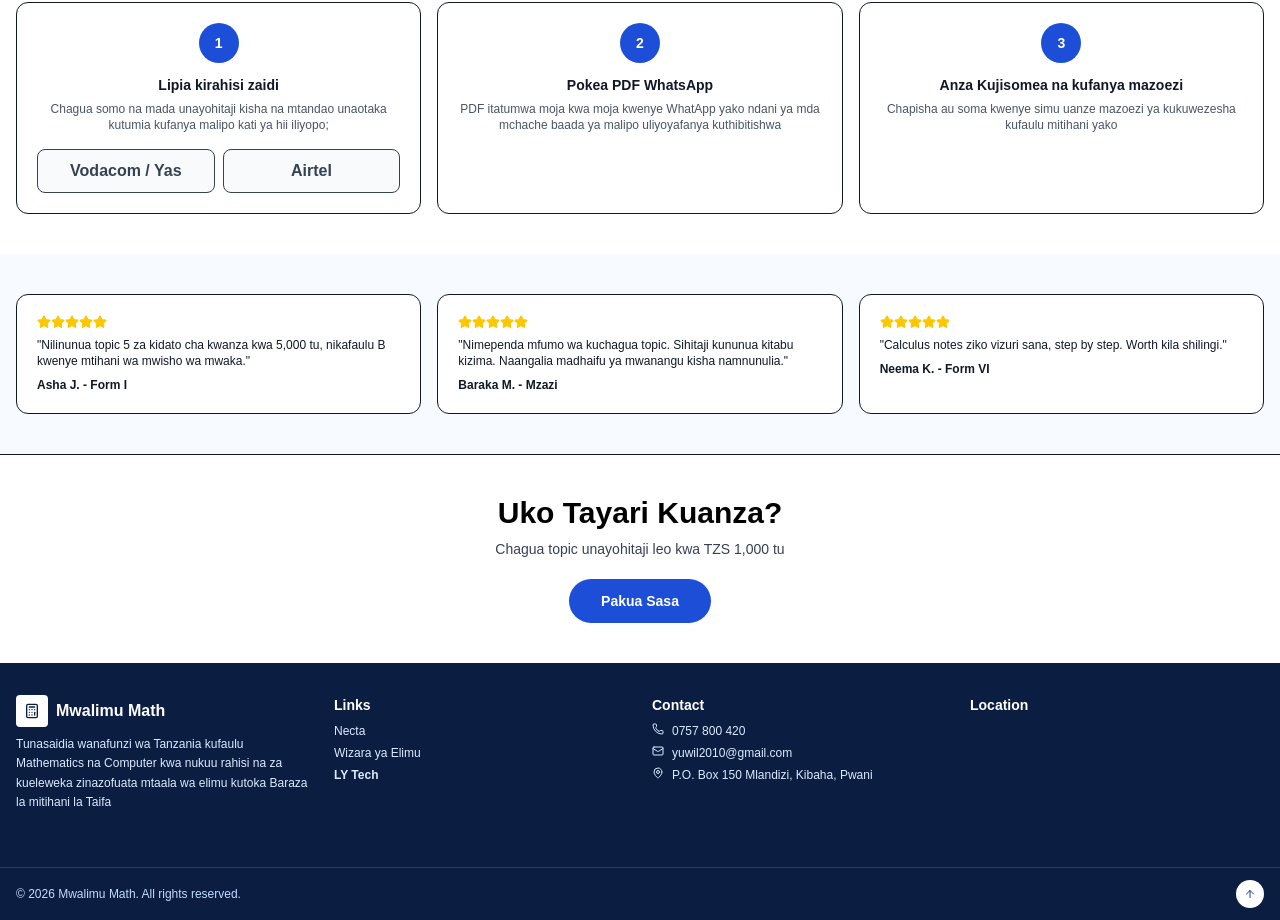
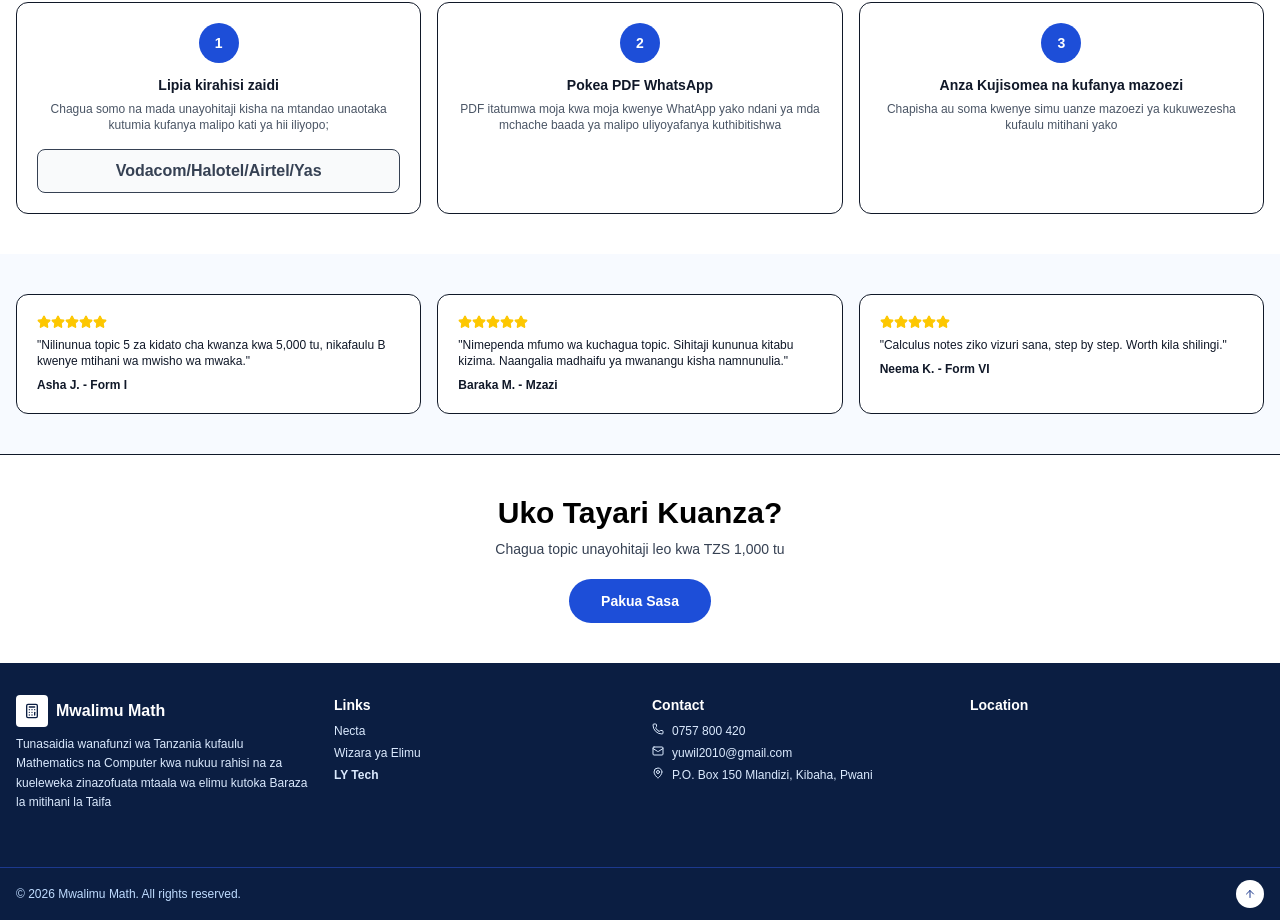
Before and after one commit to yuwil2010-ship-it/mwalimu-math, a Next.js app: page / in a window 1280 px wide. Shown: the part 1177-2097 px from the top of the page. Built offline with nearby package versions, Linux system fonts and the light colour scheme; grey boxes are pictures that could not be loaded.

Commit message:
fix(payments): single button Vodacom/Halotel/Airtel/Yas one row only

```diff
--- a/app/page.tsx
+++ b/app/page.tsx
@@ -174,12 +174,10 @@ export default function HomePage() {
             <div className="w-10 h-10 bg-[#1d4ed8] text-white rounded-full flex items-center justify-center mx-auto font-black text-sm">1</div>
             <h4 className="font-bold mt-3 text-sm">{tr.s1t}</h4>
             <p className="text-xs text-gray-600 mt-1.5">{tr.s1d}</p>
-            <div className="grid grid-cols-2 gap-2 mt-4">
-              {["Vodacom / Yas", "Airtel"].map(m => (
-                <div key={m} className="h-11 flex items-center justify-center text- font-bold border rounded-lg bg-gray-50 text-gray-700 px-1 text-center leading-tight whitespace-nowrap">
-                  {m}
-                </div>
-              ))}
+            <div className="mt-4">
+              <div className="h-11 flex items-center justify-center text- sm:text- font-bold border rounded-lg bg-gray-50 text-gray-700 px-2 text-center leading-tight whitespace-nowrap">
+                Vodacom/Halotel/Airtel/Yas
+              </div>
             </div>
           </div>
           <div className="border rounded-xl p-5 text-center">
```
